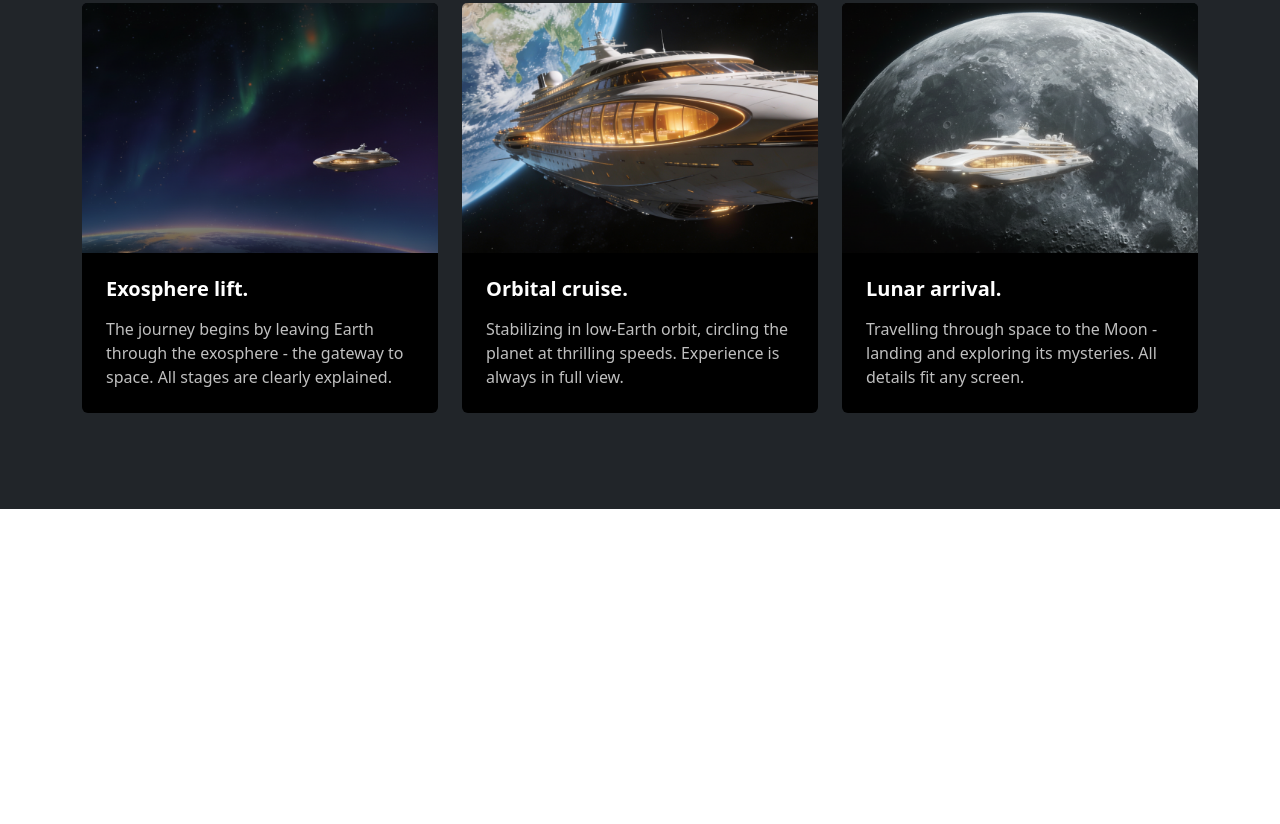
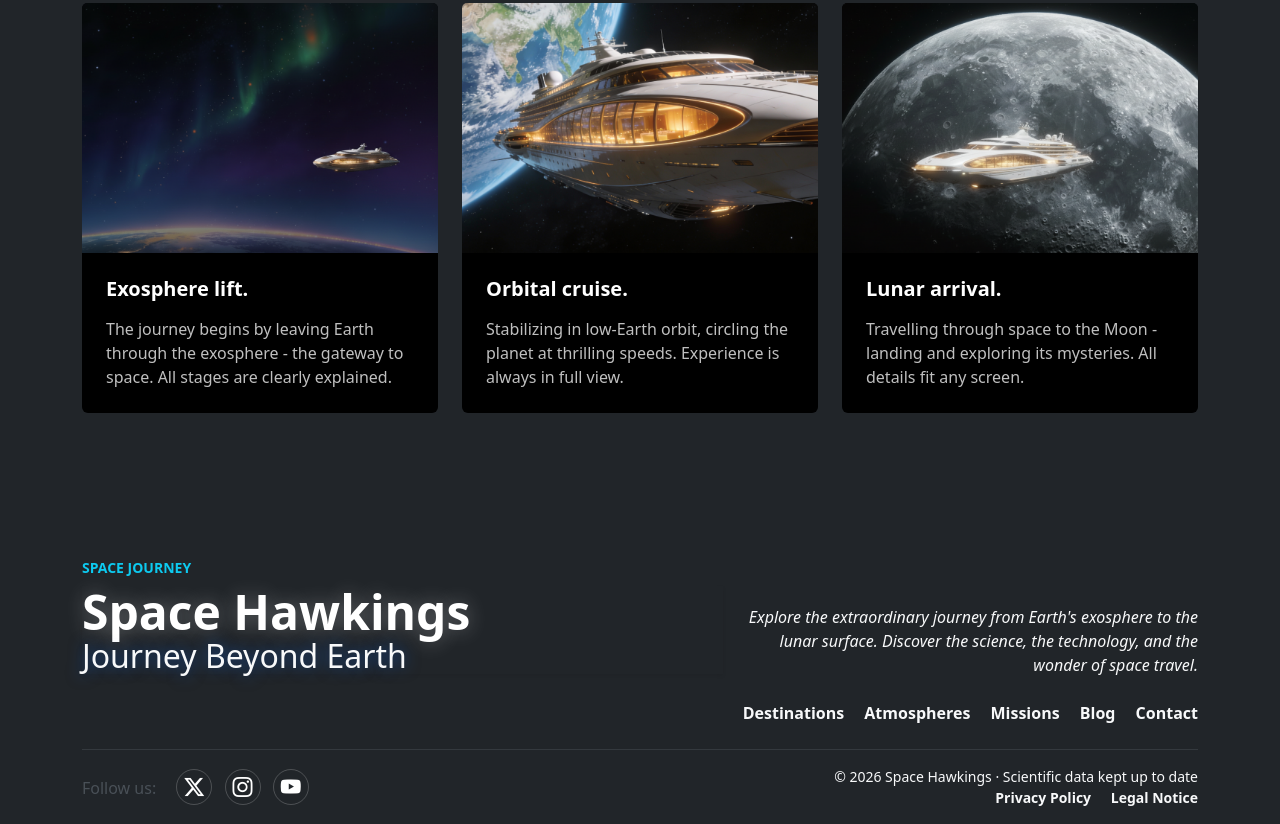
Before and after one commit to hcc-ken/ProyectoLenguajeDeMarca, a plain HTML site: page index.html in a window 1280 px wide. Shown: the part 1052-1876 px from the top of the page. Before the commit the page ends 1561 px from the top, so only its background shows below. Drawn offline with nearby package versions, Linux system fonts and the light colour scheme.

Commit message:
Footer en index

```diff
--- a/css/style.css
+++ b/css/style.css
@@ -12,3 +12,11 @@
     height: 250px;
     object-fit: cover;
 }
+
+.link-hover {
+  transition: color 0.2s ease;
+}
+
+.link-hover:hover {
+  color: #0d6efd;
+}
--- a/index.html
+++ b/index.html
@@ -113,5 +113,95 @@
     </section>
 
 </body>
+<footer class="bg-dark text-light pt-5 pb-3">
+  <div class="container">
+    <!-- Brand destacado & hero text -->
+    <div class="row align-items-start mb-4">
+      <div class="col-lg-7">
+        <p class="text-uppercase small mb-2 text-info fw-semibold">SPACE JOURNEY</p>
+        <h1 class="display-5 fw-bold mb-0 text-white shadow-sm" style="text-shadow: 0 0 20px rgba(255,255,255,0.3); line-height: 1.1;">
+          Space Hawkings<br>
+          <span class="text-light fs-2 fw-normal mt-1" style="text-shadow: 0 0 15px rgba(13,110,253,0.5);">
+            Journey Beyond Earth
+          </span>
+        </h1>
+      </div>
+
+      <div class="col-lg-5 mt-3 mt-lg-5 text-lg-end">
+        <p class="mb-0 fst-italic text-light opacity-90">
+          Explore the extraordinary journey from Earth's exosphere to the lunar surface.
+          Discover the science, the technology, and the wonder of space travel.
+        </p>
+      </div>
+    </div>
+
+    <!-- Navigation -->
+    <div class="row mb-4">
+      <div class="col text-md-end">
+        <a href="#destinations"
+           class="link-light link-offset-2 link-underline-opacity-0 link-underline-opacity-100-hover me-3 fw-semibold">
+          Destinations
+        </a>
+        <a href="#atmospheres"
+           class="link-light link-offset-2 link-underline-opacity-0 link-underline-opacity-100-hover me-3 fw-semibold">
+          Atmospheres
+        </a>
+        <a href="#missions"
+           class="link-light link-offset-2 link-underline-opacity-0 link-underline-opacity-100-hover me-3 fw-semibold">
+          Missions
+        </a>
+        <a href="#blog"
+           class="link-light link-offset-2 link-underline-opacity-0 link-underline-opacity-100-hover me-3 fw-semibold">
+          Blog
+        </a>
+        <a href="#contact"
+           class="link-light link-offset-2 link-underline-opacity-0 link-underline-opacity-100-hover fw-semibold">
+          Contact
+        </a>
+      </div>
+    </div>
+
+    <hr class="border-secondary">
+
+    <!-- Social + legal -->
+    <div class="row align-items-center">
+      <div class="col-md-6 mb-3 mb-md-0">
+        <span class="me-3 text-light-emphasis">Follow us:</span>
+
+        <a href="#" class="me-2" style="width: 36px; height: 36px; display: inline-flex; align-items: center; justify-content: center; border-radius: 50%; border: 1px solid rgba(255,255,255,0.2); transition: all 0.3s ease;"
+           onmouseover="this.style.background='#1da1f2'; this.style.borderColor='#1da1f2'; this.style.transform='scale(1.1)'"
+           onmouseout="this.style.background='transparent'; this.style.borderColor='rgba(255,255,255,0.2)'; this.style.transform='scale(1)'">
+          <i class="bi bi-twitter-x fs-5 text-white"></i>
+        </a>
+
+        <a href="#" class="me-2" style="width: 36px; height: 36px; display: inline-flex; align-items: center; justify-content: center; border-radius: 50%; border: 1px solid rgba(255,255,255,0.2); transition: all 0.3s ease;"
+           onmouseover="this.style.background='#e4405f'; this.style.borderColor='#e4405f'; this.style.transform='scale(1.1)'"
+           onmouseout="this.style.background='transparent'; this.style.borderColor='rgba(255,255,255,0.2)'; this.style.transform='scale(1)'">
+          <i class="bi bi-instagram fs-5 text-white"></i>
+        </a>
+
+        <a href="#" style="width: 36px; height: 36px; display: inline-flex; align-items: center; justify-content: center; border-radius: 50%; border: 1px solid rgba(255,255,255,0.2); transition: all 0.3s ease;"
+           onmouseover="this.style.background='#ff0000'; this.style.borderColor='#ff0000'; this.style.transform='scale(1.1)'"
+           onmouseout="this.style.background='transparent'; this.style.borderColor='rgba(255,255,255,0.2)'; this.style.transform='scale(1)'">
+          <i class="bi bi-youtube fs-5 text-white"></i>
+        </a>
+      </div>
+
+      <div class="col-md-6 text-md-end">
+        <div class="small">
+          <span>© 2026 Space Hawkings · Scientific data kept up to date</span>
+        </div>
+        <div class="small">
+          <a href="#" class="text-decoration-none text-light me-3 fw-semibold link-hover">
+            Privacy Policy
+          </a>
+          <a href="#" class="text-decoration-none text-light fw-semibold link-hover">
+            Legal Notice
+          </a>
+        </div>
+      </div>
+    </div>
+  </div>
+</footer>
 
 </html>
```
